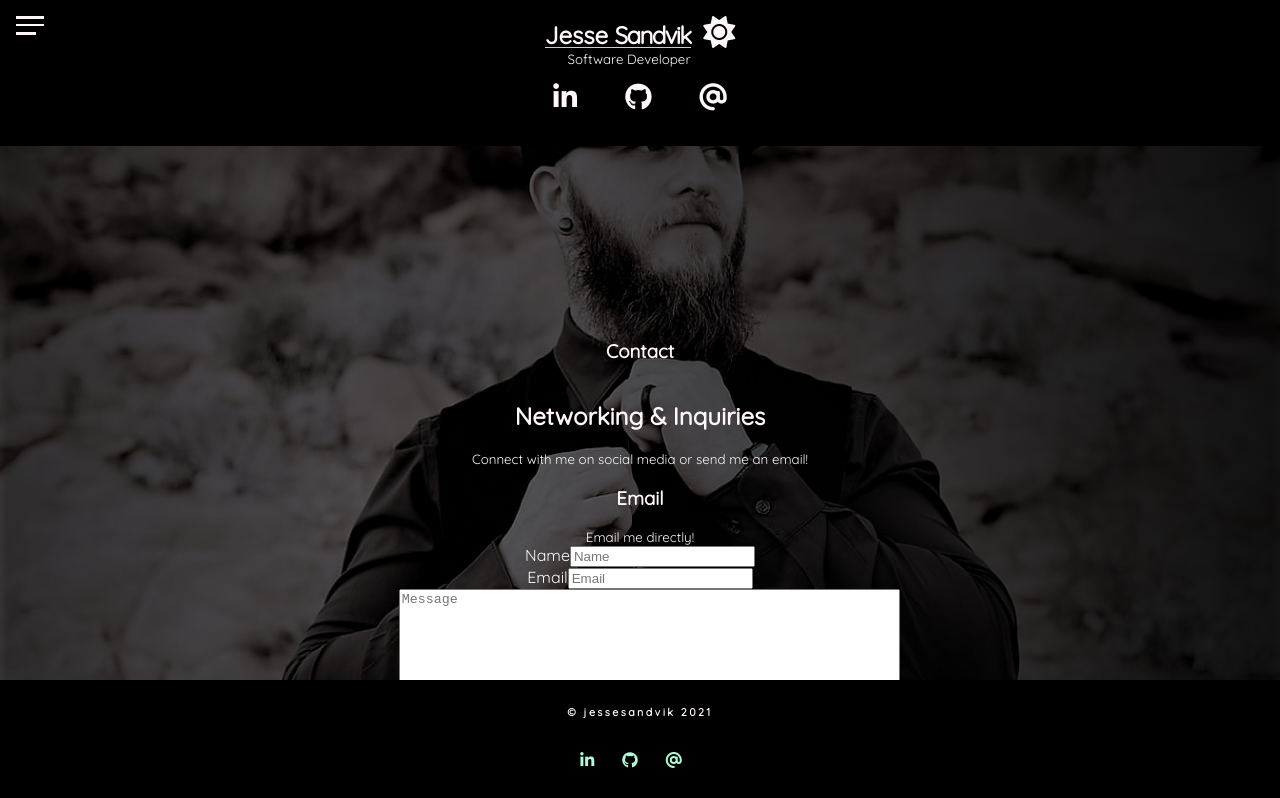
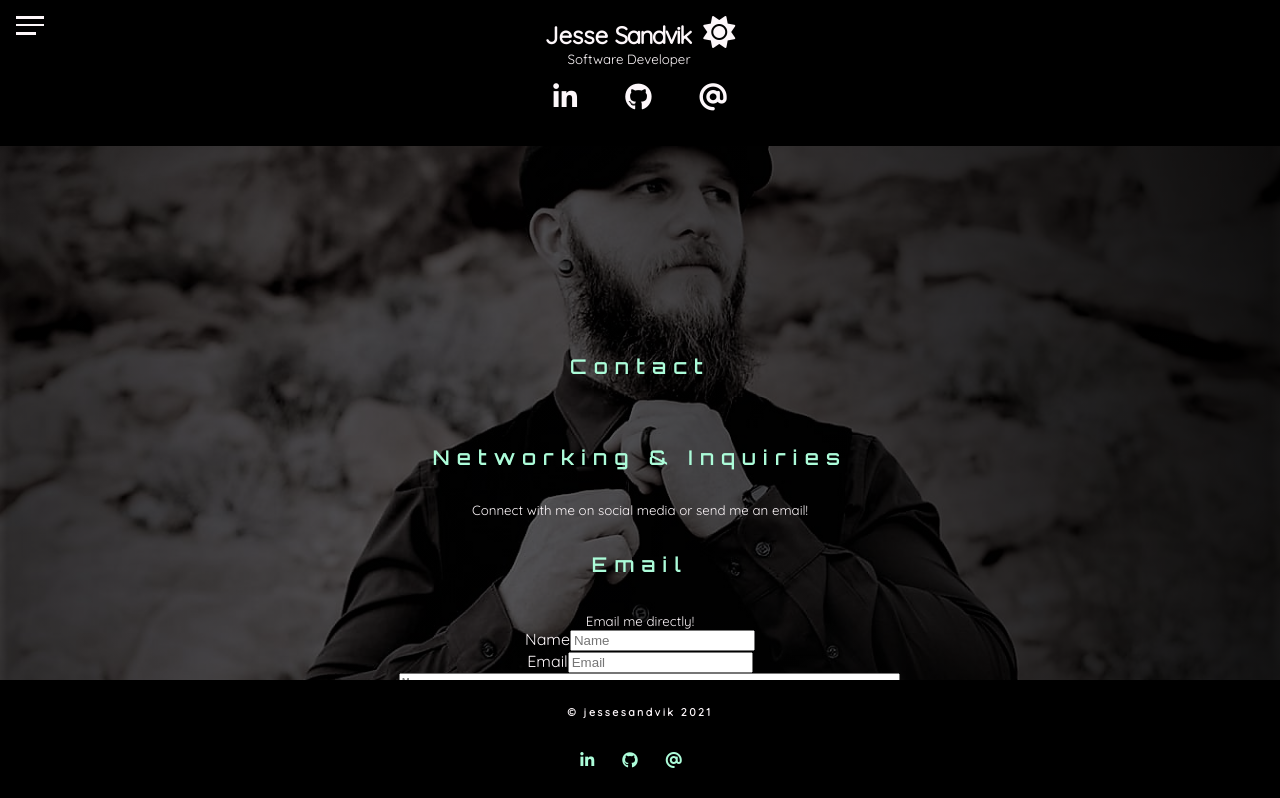
Before and after one commit to JesseSandvik/Portfolio-React, a React (Create React App) app: page /contact in a window 1280 px wide. Shown: the top 798 px of the page. Built offline with nearby package versions, Linux system fonts and the light colour scheme; a web font is replaced by a local one.

Commit message:
updated homepage styling

```diff
--- a/src/_accents.scss
+++ b/src/_accents.scss
@@ -36,6 +36,16 @@
             color: $accent-color-one;
         }
     }
+
+    main {
+        article {
+            h1, h2, h3 {
+                color: $accent-color-one;
+                @include transition-ease-long;
+            }
+        }
+    }
+
     footer {
         i {
             color: $accent-color-one;
@@ -79,6 +89,16 @@
             color: $accent-color-two;
         }
     }
+
+    main {
+        article {
+            h1, h2, h3 {
+                color: $accent-color-two;
+                @include transition-ease-long;
+            }
+        }
+    }
+
     footer {
         i {
             color: $accent-color-two;
@@ -122,6 +142,16 @@
             color: $accent-color-three;
         }
     }
+
+    main {
+        article {
+            h1, h2, h3 {
+                color: $accent-color-three;
+                @include transition-ease-long;
+            }
+        }
+    }
+
     footer {
         i {
             color: $accent-color-three;
--- a/src/home/Home.js
+++ b/src/home/Home.js
@@ -4,9 +4,9 @@ import DeveloperIcons from '../utils/DeveloperIcons';
 export default function Home() {
     return (
         <article>
-            <p><b>Hello</b> and <b>welcome</b>!</p>
+            <h3><b>Welcome to my portfolio!</b></h3>
             <small>My name is</small>
-            <h1><strong>Jesse Sandvik</strong>.</h1>
+            <h1><strong>Jesse Sandvik</strong>,</h1>
             <p>I am a</p>
             <h2><strong>full-stack software developer</strong></h2>
             <p>specializing in</p>
--- a/src/index.css
+++ b/src/index.css
@@ -20,6 +20,12 @@
 
 .morning nav .link-active {
   color: #E6C79C;
+}
+
+.morning main article h1, .morning main article h2, .morning main article h3 {
+  color: #E6C79C;
+  -webkit-transition: all 1s ease-in-out;
+  transition: all 1s ease-in-out;
 }
 
 .morning footer i {
@@ -50,6 +56,12 @@
   color: #ACFCD9;
 }
 
+.afternoon main article h1, .afternoon main article h2, .afternoon main article h3 {
+  color: #ACFCD9;
+  -webkit-transition: all 1s ease-in-out;
+  transition: all 1s ease-in-out;
+}
+
 .afternoon footer i {
   color: #ACFCD9;
 }
@@ -78,6 +90,12 @@
   color: #7D70BA;
 }
 
+.evening main article h1, .evening main article h2, .evening main article h3 {
+  color: #7D70BA;
+  -webkit-transition: all 1s ease-in-out;
+  transition: all 1s ease-in-out;
+}
+
 .evening footer i {
   color: #7D70BA;
 }
@@ -95,9 +113,6 @@
   }
   section header .logo {
     grid-column: 1 / -1;
-  }
-  section header .logo .devLogo .siteTitle {
-    border-bottom: 1px solid #E6C79C;
   }
   section header .logo i {
     margin: 2vh 0 0 1vw;
@@ -296,20 +311,40 @@
   }
   section main {
     color: #000000;
-    -ms-grid-column: 2;
-    grid-column: 2 / 2;
-    margin: 13vh 0 0 25vw;
-    -webkit-transition: all 1s ease-in-out;
-    transition: all 1s ease-in-out;
-  }
-  section main.open {
-    color: #FDF7FA;
-    position: relative;
+    height: 0;
+    visibility: hidden;
     -webkit-transition: all 1s ease-in-out;
     transition: all 1s ease-in-out;
   }
   section main article {
+    color: #000000;
+    font-size: .1rem;
+    letter-spacing: .7rem;
+    -webkit-transform: translate(-150%);
+            transform: translate(-150%);
+    -webkit-transition: all 1.5s ease-in-out;
+    transition: all 1.5s ease-in-out;
+  }
+  section main.open {
+    color: #FDF7FA;
+    -ms-grid-column: 2;
+    grid-column: 2 / 2;
+    height: inherit;
+    margin: 13vh 0 0 25vw;
+    position: relative;
+    visibility: visible;
+    -webkit-transition: all 1s ease-in-out;
+    transition: all 1s ease-in-out;
+  }
+  section main.open article {
+    color: #FDF7FA;
+    font-size: 1rem;
+    letter-spacing: .2rem;
+    -webkit-transform: translate(0);
+            transform: translate(0);
     width: 50vw;
+    -webkit-transition: all 1.5s ease-in-out;
+    transition: all 1.5s ease-in-out;
   }
   section footer {
     -webkit-box-pack: start;
@@ -534,7 +569,16 @@ section main article {
   text-align: center;
 }
 
+section main article h1, section main article h2, section main article h3 {
+  font-size: 1.2rem;
+  font-family: Orbitron, 'Courier New', Courier, monospace;
+  font-weight: 600;
+  letter-spacing: .5rem;
+  padding: 1rem;
+}
+
 section main article img {
+  margin: 5vh auto;
   max-width: 50%;
 }
 
--- a/src/index.scss
+++ b/src/index.scss
@@ -118,7 +118,16 @@ section {
             padding: 5vh 3.5rem 20vh;
             text-align: center;
 
+            h1, h2, h3 {
+                font-size: 1.2rem;
+                font-family: Orbitron, 'Courier New', Courier, monospace;
+                font-weight: 600;
+                letter-spacing: .5rem;
+                padding: 1rem;
+            }
+
             img {
+                margin: 5vh auto;
                 max-width: 50%;
             }
         }
```
Also changed, not shown: src/_responsive.scss (+20 -10 lines), 1 other file (tests, documents, lock files or other folders).
